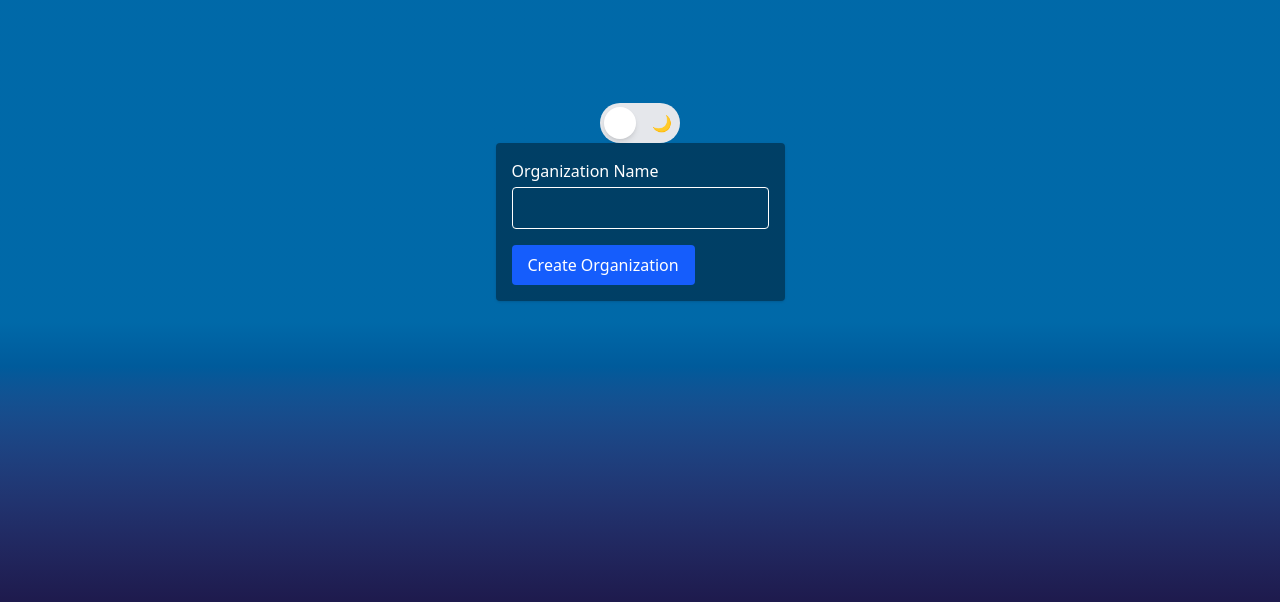
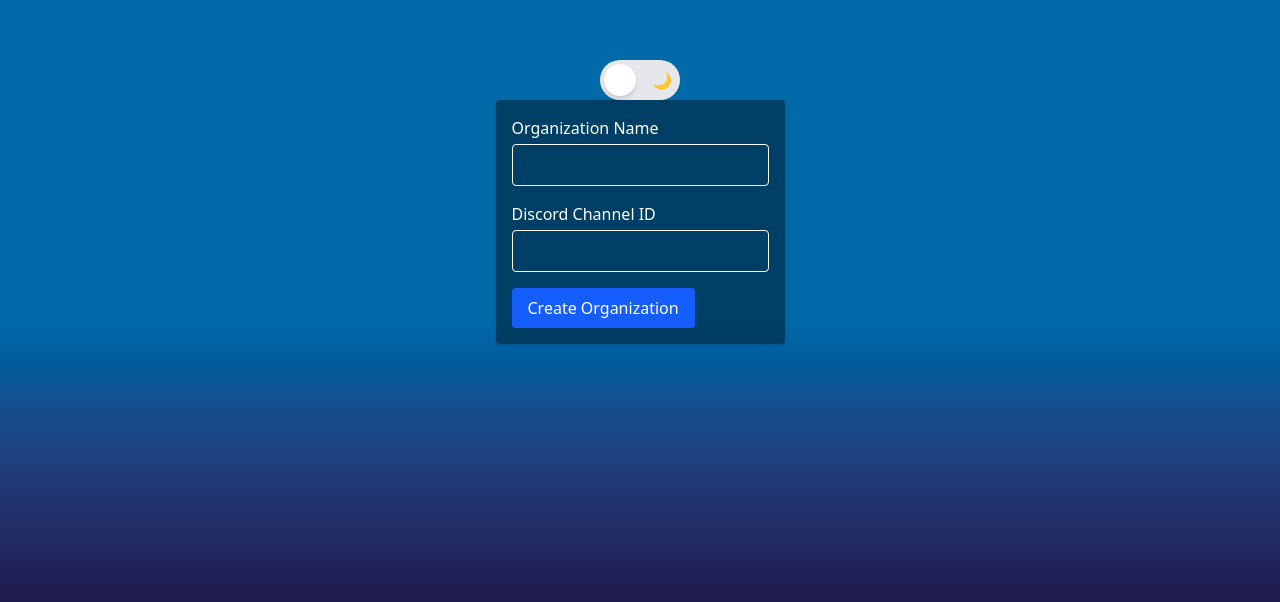
Before and after one commit to gomisroca/xiv-calendar, a Next.js app: page /orgs/create in a window 1280 px wide. Shown: the part 198-800 px from the top of the page. Built offline with nearby package versions, Linux system fonts and the light colour scheme; no server answers.

Commit message:
add discordChannelId to org form and action

```diff
--- a/src/app/orgs/create/page.tsx
+++ b/src/app/orgs/create/page.tsx
@@ -19,8 +19,11 @@
 
     const formData = new FormData(form);
     const name = (formData.get("name") as string)?.trim();
+    const discordChannelId = (
+      formData.get("discordChannelId") as string
+    )?.trim();
 
-    const result = await createOrganization({ name });
+    const result = await createOrganization({ name, discordChannelId });
 
     if (!result.success) {
       setMessage({
@@ -55,6 +58,19 @@
         />
       </div>
 
+      <div>
+        <label htmlFor="discordChannelId" className="mb-1 block font-medium">
+          Discord Channel ID
+        </label>
+        <input
+          type="text"
+          id="discordChannelId"
+          name="discordChannelId"
+          required
+          className="w-full rounded border px-3 py-2 focus:border-blue-300 focus:ring focus:outline-none"
+        />
+      </div>
+
       <button
         type="submit"
         disabled={loading}
--- a/src/server/actions/organizations.ts
+++ b/src/server/actions/organizations.ts
@@ -8,6 +8,7 @@
 
 const CreateOrganizationSchema = z.object({
   name: z.string().min(1, "Organization name cannot be empty"),
+  discordChannelId: z.string().min(1, "Discord channel ID is required"),
 });
 
 async function generateSlug(base: string) {
@@ -47,7 +48,7 @@
     };
   }
 
-  const { name } = parsed.data;
+  const { name, discordChannelId } = parsed.data;
 
   try {
     const slugBase = name.toLowerCase().trim().replace(/\s+/g, "-");
@@ -56,7 +57,7 @@
 
     await db.$transaction(async (trx) => {
       const org = await trx.organization.create({
-        data: { name, slug },
+        data: { name, slug, discordChannelId },
       });
 
       const adminRole = await trx.role.create({
```
